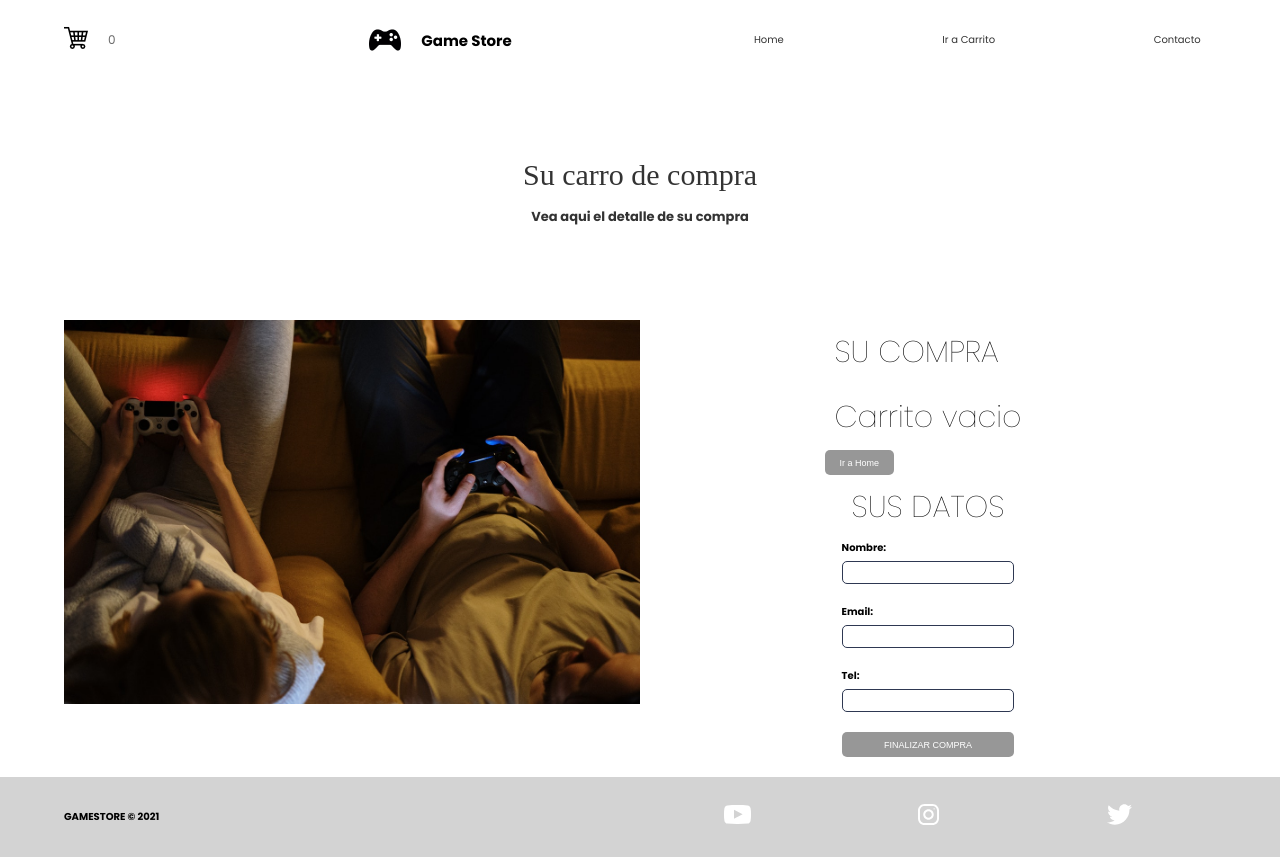
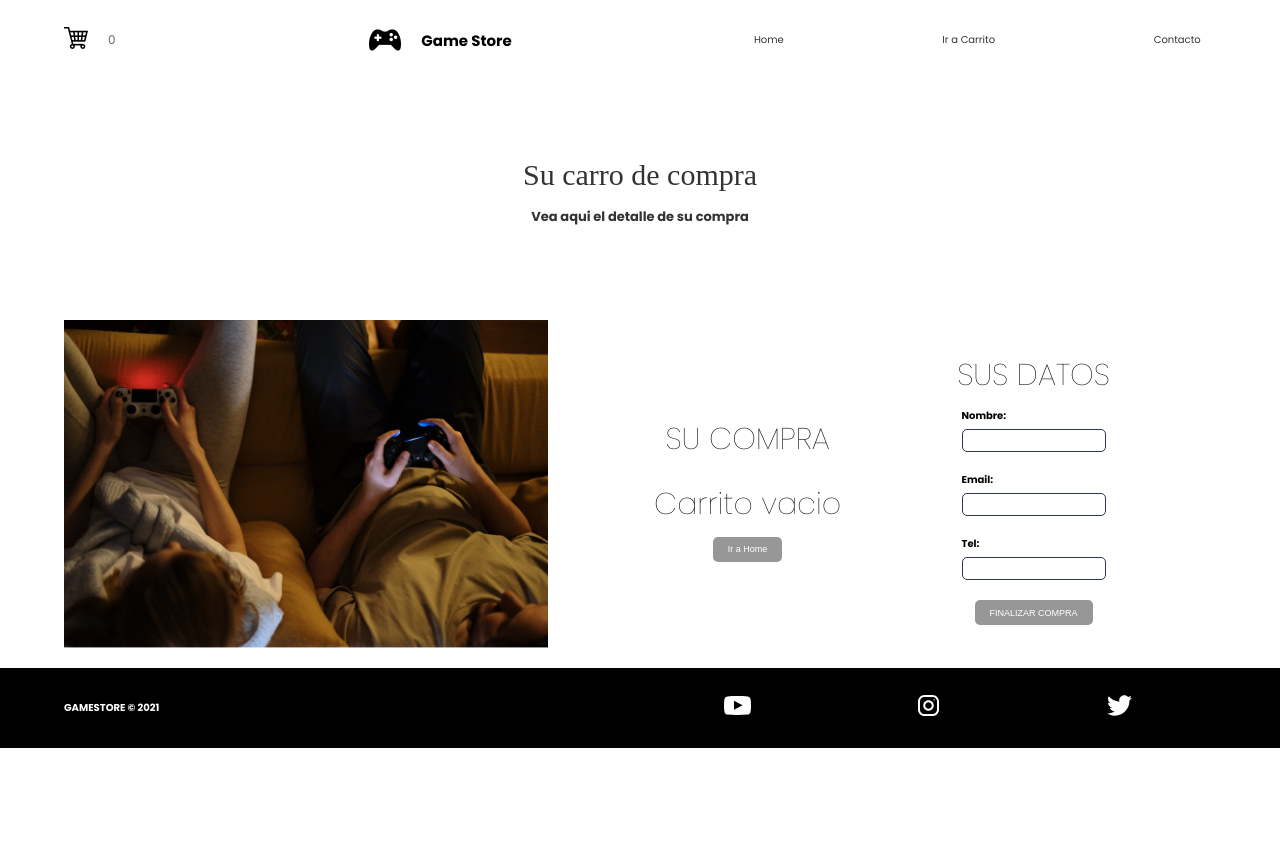
Before and after one commit to cgldev/ecommerce, a React (Create React App) app: page /cart in a window 1280 px wide. After the commit the page ends 800 px from the top, so only its background shows below. Built offline with nearby package versions, Linux system fonts and the light colour scheme.

Commit message:
ajustes de estilo

```diff
--- a/src/components/Cart/Cart.css
+++ b/src/components/Cart/Cart.css
@@ -9,13 +9,13 @@
 }
 .intro-imagen img {
   width: 100%;
+  height: 100%;
 }
 .compra {
-  flex: 1 1 30rem;
+  flex: 2 1 30rem;
   display: flex;
-  flex-direction: column;
   align-items: center;
-  justify-content: center;
+  justify-content: space-evenly;
 }
 
 .compra h1 {
@@ -27,6 +27,13 @@
   font-weight: 100;
   font-size: 2rem;
   padding: 1rem;
+}
+.su-compra,
+.cart-form {
+  display: flex;
+  flex-direction: column;
+  justify-content: center;
+  align-items: center;
 }
 .input-group {
   margin-bottom: 2rem;
@@ -63,3 +70,9 @@
   border: none;
   cursor: pointer;
 }
+
+@media screen and (max-width: 754px) {
+  .compra {
+    flex-direction: column;
+  }
+}
--- a/src/components/Cart/Cart.js
+++ b/src/components/Cart/Cart.js
@@ -22,10 +22,10 @@
             {carrito.length !== 0 ? (
               carrito.map((game, index) => {
                 return (
-                  <div key={index}>
+                  <>
                     <h4>{game.item}</h4>
                     <p>Cantidad: {game.cant}</p>
-                  </div>
+                  </>
                 );
               })
             ) : (
--- a/src/components/Footer/Footer.css
+++ b/src/components/Footer/Footer.css
@@ -1,6 +1,6 @@
 footer {
-  background: lightgrey;
-  color: black;
+  background: black;
+  color: white;
   min-height: 10vh;
   padding: 0% 5%;
   display: flex;
--- a/src/components/ItemList/ItemList.css
+++ b/src/components/ItemList/ItemList.css
@@ -7,4 +7,5 @@
   flex-direction: row;
   text-align: center;
   flex-wrap: wrap;
+  min-height: 45vh;
 }
```
Also changed, not shown: src/components/Cart/games-cart.jpg.
